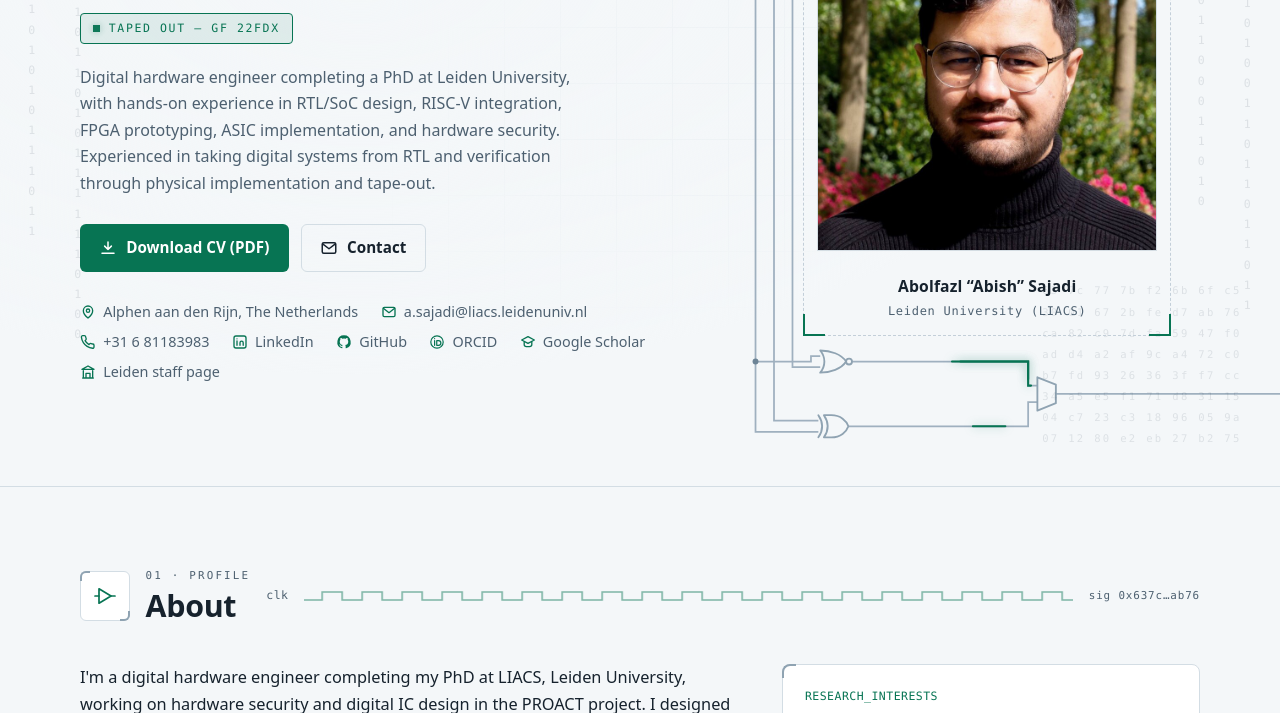
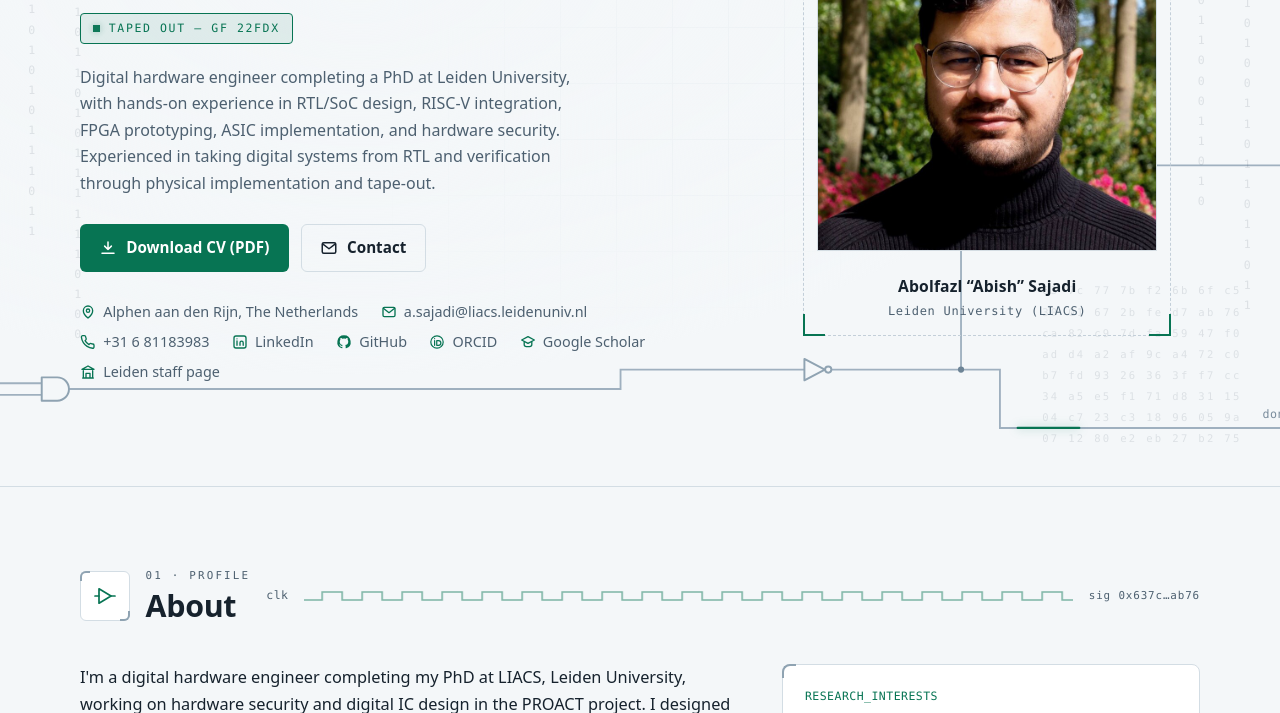
Before and after one commit to abolfazlsajadi/abolfazlsajadiCV, a plain HTML site: page index.html in a window 1280 px wide. Shown: the part 314-1027 px from the top of the page. Drawn offline with Linux system fonts and the light colour scheme.

Commit message:
Restore calm v1-style hero background with electrically-correct gates (2-input XOR/AND, DFF clk), slow pulses, section-signal net labels

```diff
--- a/index.html
+++ b/index.html
@@ -171,69 +171,48 @@
   <!-- ================================ HERO ================================ -->
   <section class="hero" aria-label="Introduction">
     <div class="hero-bg" aria-hidden="true">
-      <svg class="hero-sch hero-sch-desk" viewBox="0 0 1600 800" preserveAspectRatio="xMidYMin slice" focusable="false">
-<!-- sparse feed-forward hero schematic (desktop): top pipeline + bottom-right pipeline, center left empty for body text -->
-<path class="trace" d="M0 72H205V66H218"/>
-<path class="trace" d="M205 44V78H218"/>
-<path class="trace" d="M0 44H925V665H985V659H995"/>
-<path class="trace" d="M925 665V741H985H993"/>
-<path class="trace" d="M250.5 72H535V66H545"/>
-<path class="trace" d="M0 118H543V78H545"/>
-<path class="trace" d="M543 118H729"/>
-<path class="trace" d="M579.4 72H875V66H885"/>
-<path class="trace" d="M756.7 118H883V78H885"/>
-<path class="trace" d="M883 118H945V729H985H993"/>
-<path class="trace" d="M945 118H1113V78H1115"/>
-<path class="trace" d="M1113 118H1383V78H1383"/>
-<path class="trace" d="M1383 118H1389"/>
-<path class="trace" d="M913 72H965H1105V66H1115"/>
-<path class="trace" d="M965 72V671H985H995"/>
-<path class="trace" d="M1143 72H1373V66H1383"/>
-<path class="trace" d="M1421.9 72H1600"/>
-<path class="trace" d="M1410 118H1600"/>
-<path class="trace" d="M1029.4 665H1220V691H1230"/>
-<path class="trace" d="M1025.5 735H1220V709H1230"/>
-<path class="trace" d="M1250 700H1600"/>
-<circle class="via" cx="0" cy="44" r="3.4"/>
-<circle class="via" cx="0" cy="72" r="3.4"/>
-<circle class="via" cx="0" cy="118" r="3.4"/>
-<circle class="jdot" cx="205" cy="44" r="3.2"/>
-<circle class="jdot" cx="925" cy="665" r="3.2"/>
-<circle class="jdot" cx="543" cy="118" r="3.2"/>
-<circle class="jdot" cx="883" cy="118" r="3.2"/>
-<circle class="jdot" cx="945" cy="118" r="3.2"/>
-<circle class="jdot" cx="1113" cy="118" r="3.2"/>
-<circle class="jdot" cx="1383" cy="118" r="3.2"/>
-<circle class="jdot" cx="965" cy="72" r="3.2"/>
-<use href="#g-xor" x="235" y="72"/>
-<use href="#g-nand" x="560" y="72"/>
-<use href="#g-or" x="900" y="72"/>
-<use href="#g-and" x="1130" y="72"/>
-<use href="#g-xnor" x="1400" y="72"/>
-<use href="#g-inv" x="740" y="118"/>
-<use href="#g-buf" x="1400" y="118"/>
-<use href="#g-nor" x="1010" y="665"/>
-<use href="#g-xor" x="1010" y="735"/>
-<use href="#g-mux" x="1240" y="700"/>
-<text class="net-lbl" x="26" y="40">en</text>
-<text class="net-lbl" x="26" y="88">clk</text>
-<text class="net-lbl" x="26" y="114">rst_n</text>
-<text class="net-lbl" x="392" y="68">req</text>
-<text class="net-lbl" x="836" y="114">ack</text>
-<text class="net-lbl" x="1500" y="66">valid</text>
-<text class="net-lbl" x="1502" y="112">irq</text>
-<text class="net-lbl" x="1498" y="694">done</text>
-<path class="pulse p1" d="M0 72H205V66H218L250.5 72H535V66H545L579.4 72H875V66H885L913 72H965H1105V66H1115L1143 72H1373V66H1383L1421.9 72H1600" pathLength="100"/>
-<path class="pulse p2" d="M0 72H205V66H218L250.5 72H535V66H545L579.4 72H875V66H885L913 72H965H1105V66H1115L1143 72H1373V66H1383L1421.9 72H1600" pathLength="100"/>
-<path class="pulse p3" d="M0 44H925V665H985V659H995L1029.4 665H1220V691H1230L1250 700H1600" pathLength="100"/>
-<path class="pulse p4" d="M0 44H925V665H985V659H995L1029.4 665H1220V691H1230L1250 700H1600" pathLength="100"/>
-<path class="pulse p5" d="M925 665V741H985H993L1025.5 735H1220V709H1230L1250 700H1600" pathLength="100"/>
-<path class="pulse p6" d="M0 118H543H729H756.7H1383H1389H1410H1600" pathLength="100"/>
-<path class="pulse p7" d="M0 118H543H729H756.7H1383H1389H1410H1600" pathLength="100"/>
-<path class="pulse p8" d="M883 118H1113V78H1115L1143 72H1373V66H1383L1421.9 72H1600" pathLength="100"/>
-<path class="pulse p9" d="M0 118H543V78H545L579.4 72H875V66H885L913 72H965V671H985H995L1029.4 665H1220V691H1230L1250 700H1600" pathLength="100"/>
-<path class="pulse p10" d="M0 118H543V78H545L579.4 72H875V66H885L913 72H965V671H985H995L1029.4 665H1220V691H1230L1250 700H1600" pathLength="100"/>
-<path class="pulse p11" d="M0 72H205V66H218L250.5 72H535V66H545L579.4 72H875V66H885L913 72H965H1105V66H1115L1143 72H1373V66H1383L1421.9 72H1600" pathLength="100"/>
+      <svg class="hero-sch hero-sch-desk" viewBox="0 0 1440 760" preserveAspectRatio="xMidYMid slice" focusable="false">
+<!-- calm feed-forward hero schematic (desktop): one gate per area, airy like variant v1; every multi-input gate wired with two distinct inputs -->
+<!-- nets (Manhattan routing) -->
+<path class="trace" d="M0 90H240V150H520V83H900V164H1033"/>
+<path class="trace" d="M240 90V-20"/>
+<path class="trace" d="M0 112H692V99H706"/>
+<path class="trace" d="M1066 170H1180V60H1460"/>
+<path class="trace" d="M980 -20V176H1033"/>
+<path class="trace" d="M1100 170V424H1125"/>
+<path class="trace" d="M1050 640V436H1125"/>
+<path class="trace" d="M1153 430H1460"/>
+<path class="trace" d="M0 654H105"/>
+<path class="trace" d="M0 666H105"/>
+<path class="trace" d="M133 660H700V640H1090V700H1460"/>
+<!-- edge pads -->
+<circle class="via" cx="0" cy="90" r="3.4"/>
+<circle class="via" cx="0" cy="112" r="3.4"/>
+<circle class="via" cx="0" cy="654" r="3.4"/>
+<circle class="via" cx="0" cy="666" r="3.4"/>
+<!-- junction dots (wires that branch/join) -->
+<circle class="jdot" cx="240" cy="90" r="3.2"/>
+<circle class="jdot" cx="1100" cy="170" r="3.2"/>
+<circle class="jdot" cx="1050" cy="640" r="3.2"/>
+<!-- gates: one per area, at variant v1 positions -->
+<use href="#g-inv" x="380" y="150"/>
+<use href="#g-dff" x="720" y="90"/>
+<use href="#g-xor" x="1050" y="170"/>
+<use href="#g-and" x="120" y="660"/>
+<use href="#g-inv" x="900" y="640"/>
+<use href="#g-and" x="1140" y="430"/>
+<!-- subtle net labels (a few of the main nets) -->
+<text class="net-lbl" x="24" y="86">en</text>
+<text class="net-lbl" x="24" y="108">clk</text>
+<text class="net-lbl" x="24" y="650">req</text>
+<text class="net-lbl" x="24" y="682">ack</text>
+<text class="net-lbl" x="990" y="150">irq</text>
+<text class="net-lbl" x="1120" y="164">valid</text>
+<text class="net-lbl" x="1360" y="690">done</text>
+<!-- three calm signal pulses (slow durations 9s/12s/7s set in styles.css) -->
+<path class="pulse p1" d="M0 90H240V150H520V83H900V164H1033" pathLength="100"/>
+<path class="pulse p2" d="M133 660H700V640H1090V700H1460" pathLength="100"/>
+<path class="pulse p3" d="M1066 170H1180V60H1460" pathLength="100"/>
       </svg>
       <svg class="hero-sch hero-sch-mob hero-sch-mob-top" viewBox="0 0 400 210" preserveAspectRatio="xMidYMid meet" focusable="false">
         <!-- mobile TOP strip: 2-stage feed-forward crossbar (clk,rst_n -> valid,irq) -->
--- a/styles.css
+++ b/styles.css
@@ -821,19 +821,12 @@ html.js .sec-rule.live .sec-wave use {
   filter: drop-shadow(0 0 5px var(--glow));
   animation: signal 9s linear infinite;
 }
-/* fast, staggered travelling pulses (~3-6s) so several signals are always in
-   motion; negative delays spread them out along the nets */
-.pulse.p1  { animation-duration: 5s;   animation-delay: 0s; }
-.pulse.p2  { animation-duration: 4.2s; animation-delay: -2.4s; }
-.pulse.p3  { animation-duration: 5.5s; animation-delay: -1s; }
-.pulse.p4  { animation-duration: 4.6s; animation-delay: -3.2s; }
-.pulse.p5  { animation-duration: 4s;   animation-delay: -0.6s; }
-.pulse.p6  { animation-duration: 5s;   animation-delay: -1.8s; }
-.pulse.p7  { animation-duration: 3.6s; animation-delay: -3.4s; }
-.pulse.p8  { animation-duration: 3.4s; animation-delay: -1.1s; }
-.pulse.p9  { animation-duration: 6s;   animation-delay: -2s; }
-.pulse.p10 { animation-duration: 5.2s; animation-delay: -4.3s; }
-.pulse.p11 { animation-duration: 5.8s; animation-delay: -3.6s; }
+/* three calm, slow travelling pulses (restored from variant v1), staggered by
+   negative delays; p5 keeps the mobile strips' third pulse calm too. */
+.pulse.p1 { animation-duration: 9s;  animation-delay: 0s; }
+.pulse.p2 { animation-duration: 12s; animation-delay: -4s; }
+.pulse.p3 { animation-duration: 7s;  animation-delay: -2.5s; }
+.pulse.p5 { animation-duration: 11s; animation-delay: -6s; }
 
 @keyframes signal {
   from { stroke-dashoffset: 100; }
```
